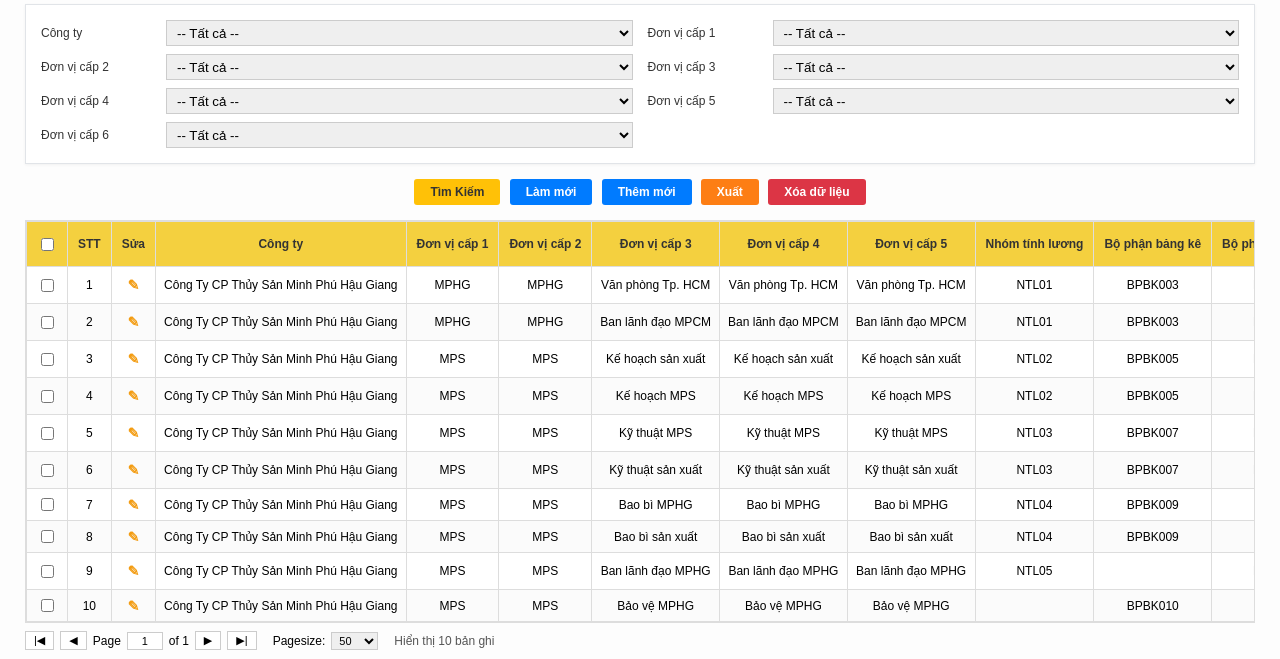
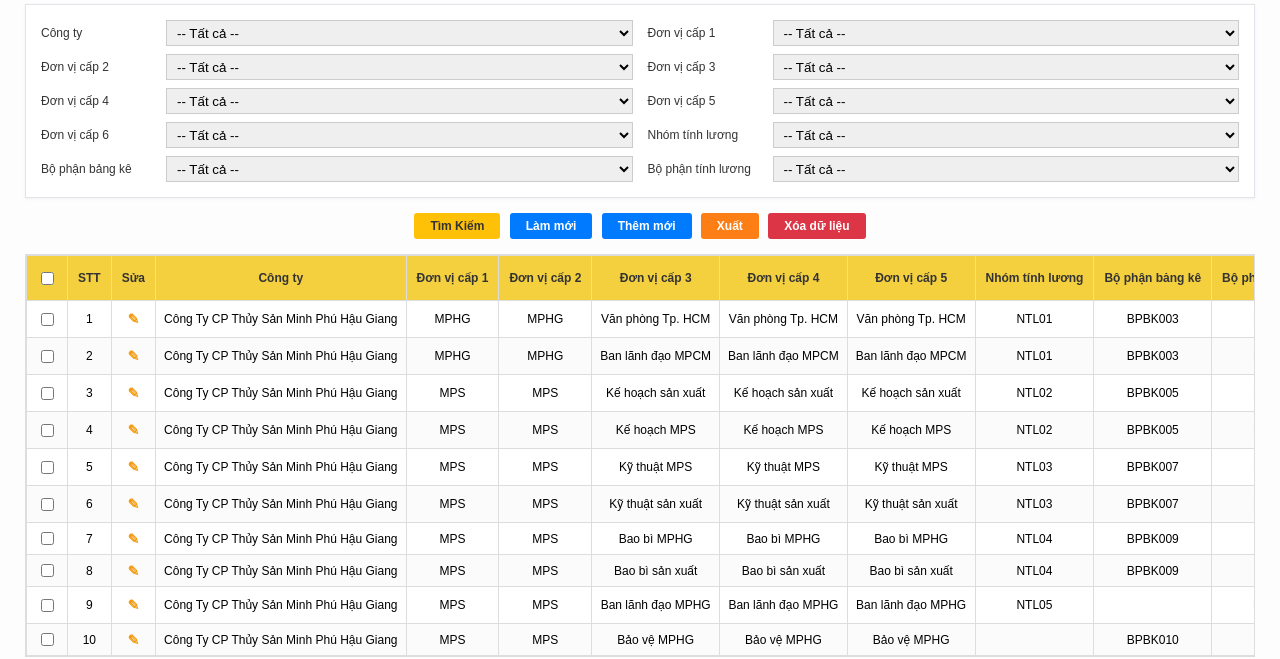
Before and after one commit to tranduchai9111994-BA/MPHG_LNS_LSP, a website: page lsp/sys5-bp-co-cau.html in a window 1280 px wide. Shown: the part 181-840 px from the top of the page. Drawn offline with Linux system fonts and the light colour scheme.

Commit message:
feat(lsp): bổ sung bộ lọc Nhóm tính lương, Bộ phận bảng kê, Bộ phận tính lương vào màn hình Thiết lập BP tính lương theo cơ cấu
Co-Authored-By: Claude Sonnet 4.6 <noreply@anthropic.com>

```diff
--- a/lsp/sys5-bp-co-cau.html
+++ b/lsp/sys5-bp-co-cau.html
@@ -215,6 +215,34 @@
             <label>Đơn vị cấp 6</label>
             <select id="fDv6">
                 <option value="">-- Tất cả --</option>
+            </select>
+
+            <label>Nhóm tính lương</label>
+            <select id="fNhomTinhLuong">
+                <option value="">-- Tất cả --</option>
+                <option value="NTL01">NTL01</option>
+                <option value="NTL02">NTL02</option>
+                <option value="NTL03">NTL03</option>
+                <option value="NTL04">NTL04</option>
+                <option value="NTL05">NTL05</option>
+            </select>
+            <label>Bộ phận bảng kê</label>
+            <select id="fBoPhanBangKe">
+                <option value="">-- Tất cả --</option>
+                <option value="BPBK003">BPBK003</option>
+                <option value="BPBK005">BPBK005</option>
+                <option value="BPBK007">BPBK007</option>
+                <option value="BPBK009">BPBK009</option>
+                <option value="BPBK010">BPBK010</option>
+            </select>
+
+            <label>Bộ phận tính lương</label>
+            <select id="fBoPhanTinhLuong">
+                <option value="">-- Tất cả --</option>
+                <option value="BPTL001">BPTL001</option>
+                <option value="BPTL002">BPTL002</option>
+                <option value="BPTL003">BPTL003</option>
+                <option value="BPTL004">BPTL004</option>
             </select>
         </div>
     </div>
```
